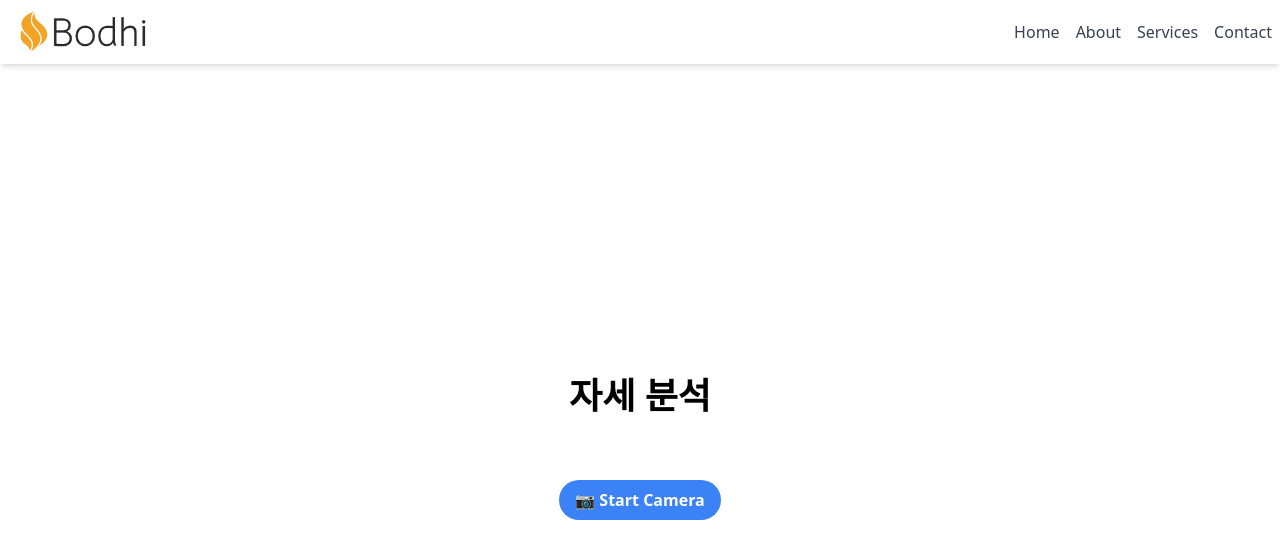
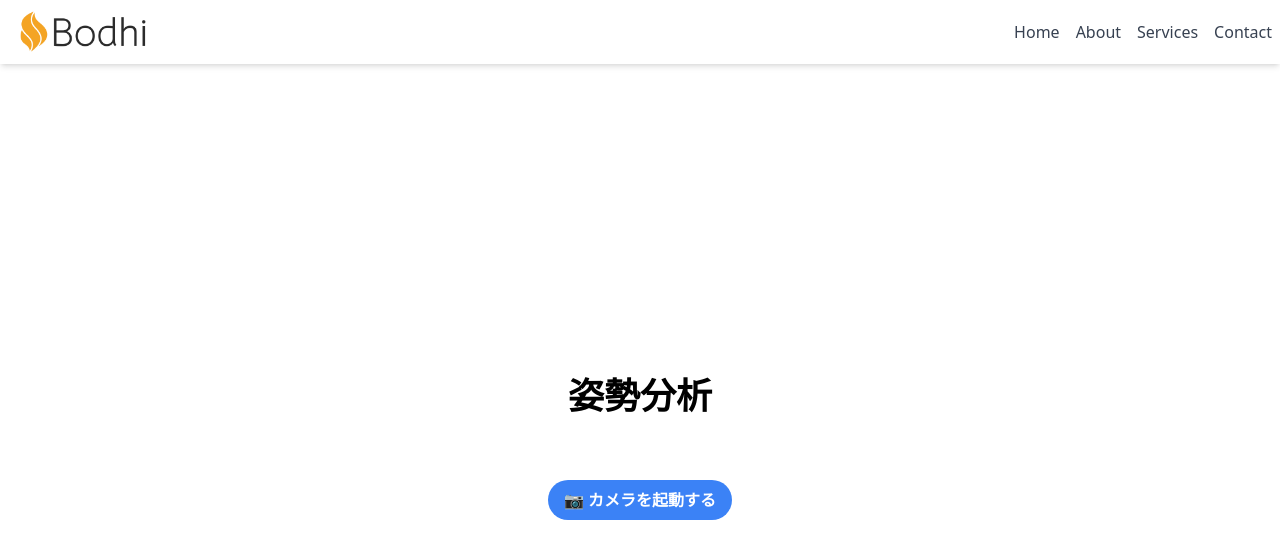
Before and after one commit to Jichul54/bodhi-frontend, a Next.js app: page / in a window 1280 px wide. Shown: the top 558 px of the page. Built offline with nearby package versions, Linux system fonts and the light colour scheme.

Commit message:
Style: change UI language in Jap

```diff
--- a/app/page.tsx
+++ b/app/page.tsx
@@ -42,16 +42,16 @@ const AnalysePosture: React.FC = () => {
 
   return (
     <div className="flex flex-col items-center justify-center min-h-screen">
-      <h1 className="text-4xl font-bold mb-8">자세 분석</h1>
+      <h1 className="text-4xl font-bold mb-8">姿勢分析</h1>
 
-      {/* 카메라 허가 */}
+      {/* カメラ許可 */}
       {!cameraStarted && isGoodPosture && (
         <div className="w-full flex justify-evenly px-4 space-x-2">
           <StartCameraButton onStartCamera={() => startCamera(videoRef)} />
         </div>
       )}
 
-      {/* 화면 캡쳐 -> 분석 시작 */}
+      {/* 画面キャプチャ -> 分析開始 */}
       {cameraStarted && !isAnalysing && (
         <div className="w-full flex justify-evenly px-4 space-x-2">
           <CapturePhotoButton onCapturePhoto={() => capturePhoto(videoRef)} />
@@ -65,11 +65,11 @@ const AnalysePosture: React.FC = () => {
         </div>
       )}
 
-      {/* 분석 중 -> 분석 중지 */}
+      {/* 分析中 -> 分析停止 */}
       {cameraStarted && isAnalysing && (
         <div className="w-full flex justify-evenly px-4 space-x-2 items-center">
-          <span className="text-m font-semibold">
-            AI가 당신의 자세를 분석 중입니다...
+          <span className="text-lg font-semibold">
+            AIがあなたの姿勢を分析しています...
           </span>
           <AnalyseToggleButton
             isAnalysing={isAnalysing}
@@ -79,11 +79,11 @@ const AnalysePosture: React.FC = () => {
         </div>
       )}
 
-      {/* 자세가 교정 피드백 -> 카메라 다시 시작*/}
+      {/* ポストチャーが修正された場合 -> カメラ再開 */}
       {!isAnalysing && !cameraStarted && !isGoodPosture && (
         <div className="w-full flex justify-evenly px-4 space-x-2 items-center">
-          <span className="text-m font-semibold">
-            자세가 무너졌습니다. 다시 시작해주세요.
+          <span className="text-lg font-semibold">
+            姿勢が崩れました。姿勢を正しましょう！
           </span>
           <StartCameraButton
             onStartCamera={() => {
@@ -95,7 +95,7 @@ const AnalysePosture: React.FC = () => {
         </div>
       )}
 
-      {/* 캡쳐된 이미지를 표시합니다. */}
+      {/* キャプチャされた画像を表示 */}
       {!isAnalysing && image && (
         <div className="mt-4">
           <img
@@ -103,7 +103,7 @@ const AnalysePosture: React.FC = () => {
             alt="Captured"
             className="rounded-lg shadow-lg"
             onLoad={(e) => {
-              // 이미지 로딩이 끝나면 해당 이미지의 Object URL을 해제합니다.
+              // 画像の読み込みが完了したら、その画像のObject URLを解除します。
               URL.revokeObjectURL((e.target as HTMLImageElement).src);
             }}
           />
--- a/components/elements/AnalyseToggleButton.tsx
+++ b/components/elements/AnalyseToggleButton.tsx
@@ -19,6 +19,6 @@ export const AnalyseToggleButton: React.FC<AnalyseToggleButtonProps> = ({
         : "bg-blue-500 hover:bg-blue-700"
     } text-white`}
   >
-    {isAnalysing ? "Stop Analysing" : "Analyse Posture"}
+    {isAnalysing ? "分析を中断する" : "姿勢を分析する"}
   </button>
 );
--- a/components/elements/CapturePhotoButton.tsx
+++ b/components/elements/CapturePhotoButton.tsx
@@ -11,6 +11,6 @@ export const CapturePhotoButton: React.FC<CapturePhotoButtonProps> = ({
     onClick={onCapturePhoto}
     className="bg-green-500 hover:bg-green-700 text-white font-bold py-2 px-4 rounded-full mt-8 mb-8"
   >
-    📸 Capture Photo
+    📸 キャプチャー写真を撮る
   </button>
 );
--- a/components/elements/StartCameraButton.tsx
+++ b/components/elements/StartCameraButton.tsx
@@ -11,6 +11,6 @@ export const StartCameraButton: React.FC<StartCameraButtonProps> = ({
     onClick={onStartCamera}
     className="bg-blue-500 hover:bg-blue-700 text-white font-bold py-2 px-4 rounded-full mt-8 mb-8"
   >
-    📷 Start Camera
+    📷 カメラを起動する
   </button>
 );
```
